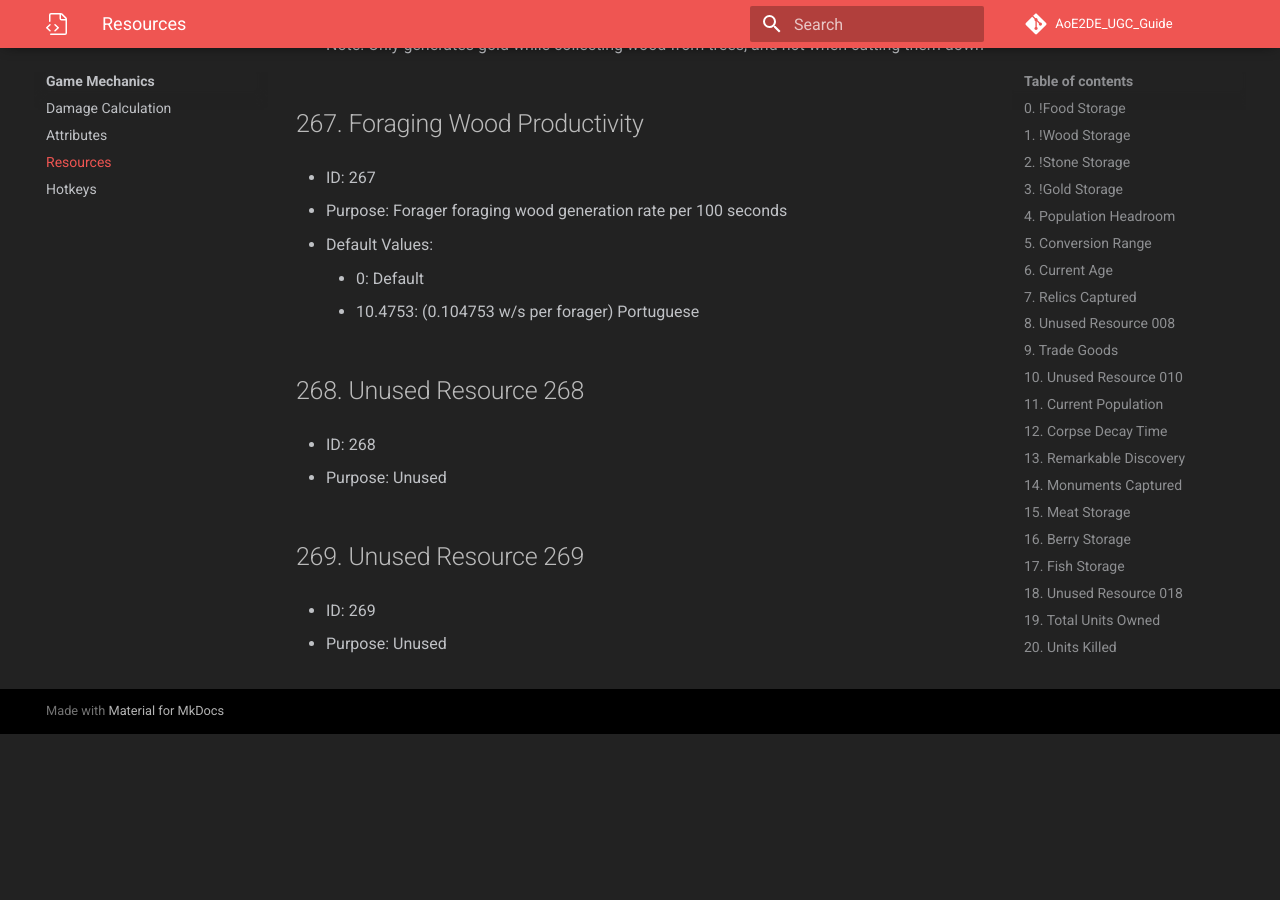
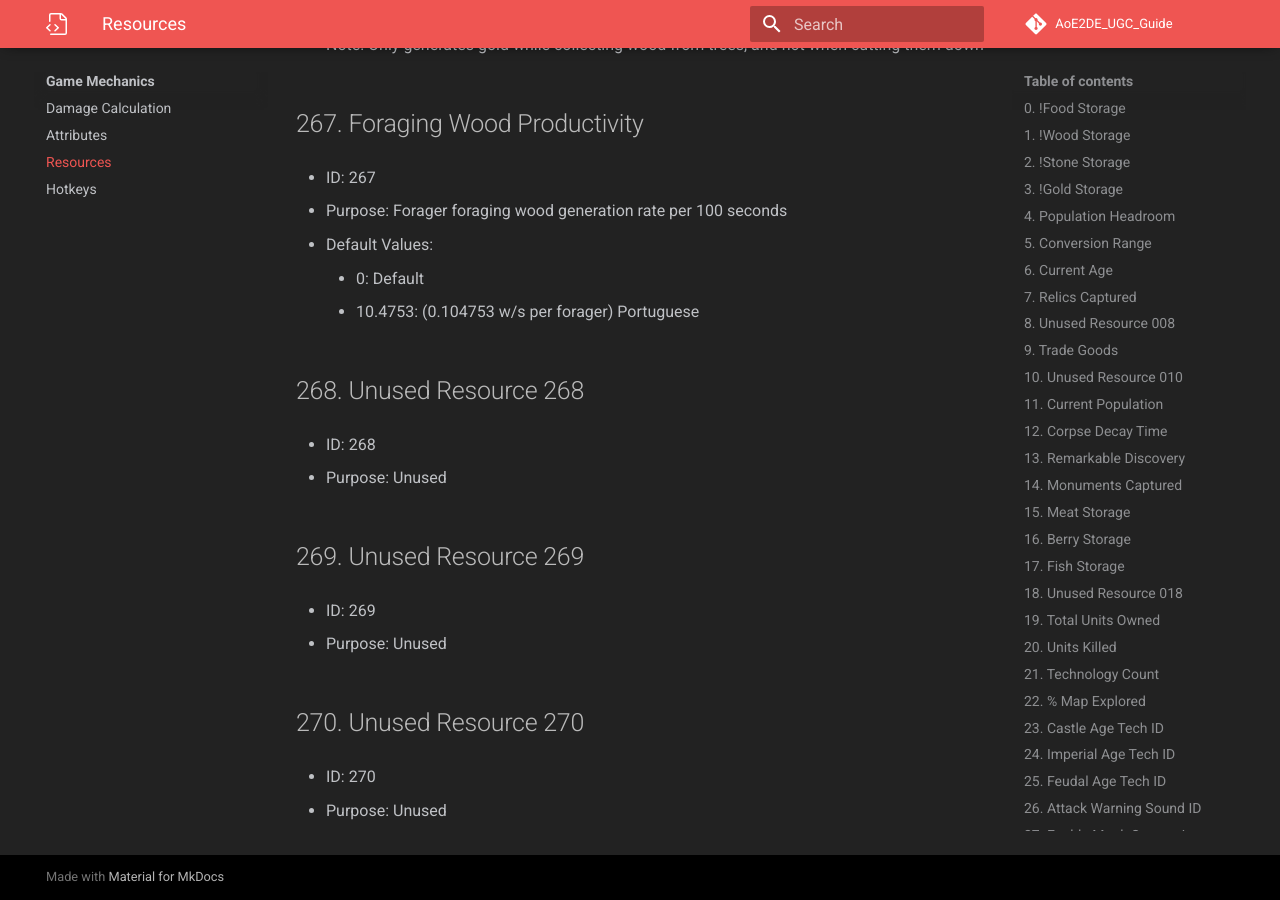
Before and after one commit to Divy1211/AoE2DE_UGC_Guide, an MkDocs documentation site: the page built from docs/general/resources/resources.md, in a window 1280 px wide and 900 px high, scrolled down 58698 px. Built offline with MkDocs 1.6.1 and Material for MkDocs 9.7.7, drawn with Linux system fonts in a browser that asks for light colours; comment, search, counter and statistics services are not loaded; before the commit the page ends 59432 px from its top, so only the background shows below that.

Commit message:
Update resources.md

```diff
--- a/docs/general/resources/resources.md
+++ b/docs/general/resources/resources.md
@@ -2276,3 +2276,9 @@
 - ID: 269
 
 - Purpose: Unused
+
+## 270. Unused Resource 270
+
+- ID: 270
+
+- Purpose: Unused
```
